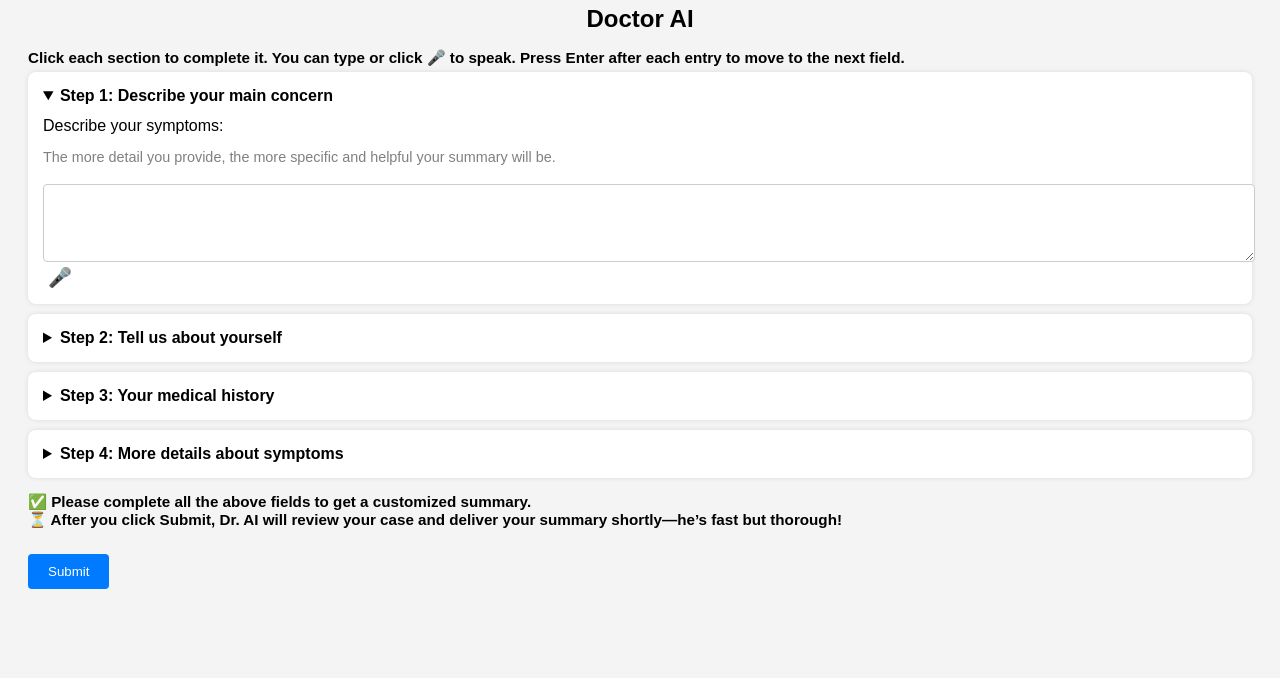
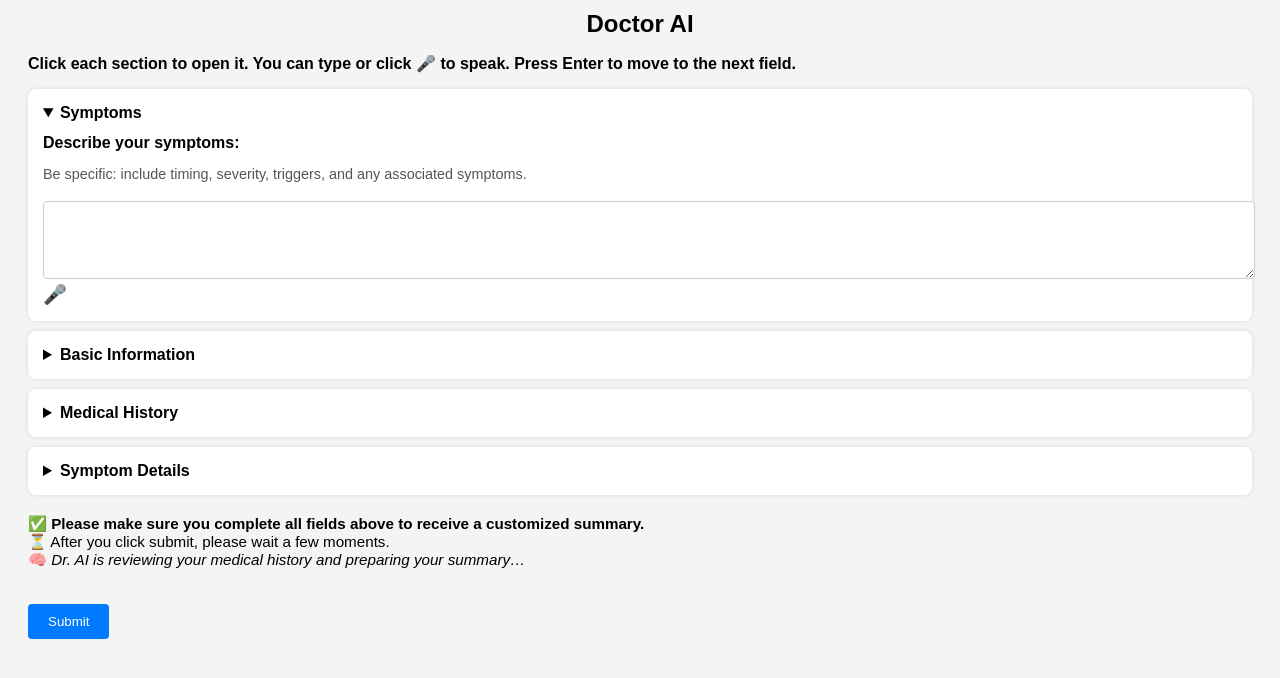
Before and after one commit to Asaabmd/doctor-ai, a Flask app: page / in a window 1280 px wide. Shown: the part 88-766 px from the top of the page. Run offline with Flask 3, Linux system fonts and the light colour scheme.

Commit message:
Final UI with modal, mic for follow-up, instructions, Enter-to-next

```diff
--- a/templates/index.html
+++ b/templates/index.html
@@ -21,7 +21,7 @@
     h1 {
       text-align: center;
       font-size: 24px;
-      margin-top: 5px;
+      margin-top: 10px;
     }
     details {
       background: #fff;
@@ -37,6 +37,7 @@
     label {
       margin-top: 12px;
       display: block;
+      font-weight: bold;
     }
     input[type="text"], input[type="number"], textarea {
       width: 100%;
@@ -46,9 +47,10 @@
       border-radius: 4px;
     }
     .mic-button {
+      margin-top: 5px;
+      margin-bottom: 10px;
       font-size: 1.2em;
       cursor: pointer;
-      margin-left: 5px;
     }
     button {
       margin-top: 20px;
@@ -63,7 +65,7 @@
       background-color: #0056b3;
     }
     .modal {
-      display: flex;
+      display: none;
       position: fixed;
       top: 0; left: 0;
       width: 100%; height: 100%;
@@ -78,16 +80,12 @@
       max-width: 600px;
       max-height: 85%;
       overflow-y: auto;
+      position: relative;
     }
     .close {
       float: right;
       font-size: 1.5rem;
       cursor: pointer;
-    }
-    .instructions {
-      font-weight: bold;
-      margin: 15px 0 5px;
-      font-size: 0.95em;
     }
   </style>
 </head>
@@ -99,81 +97,85 @@
 
   <h1>Doctor AI</h1>
 
-  <p class="instructions">Click each section to complete it. You can type or click 🎤 to speak. Press <strong>Enter</strong> after each entry to move to the next field.</p>
+  <p><strong>Click each section to open it. You can type or click 🎤 to speak. Press Enter to move to the next field.</strong></p>
 
   <form method="POST">
     <details open>
-      <summary>Step 1: Describe your main concern</summary>
+      <summary>Symptoms</summary>
       <label for="symptoms">Describe your symptoms:</label>
-      <p style="font-size: 0.9em; color: gray;">The more detail you provide, the more specific and helpful your summary will be.</p>
+      <p style="font-size: 0.9em; color: #555;">Be specific: include timing, severity, triggers, and any associated symptoms.</p>
       <textarea name="symptoms" id="symptoms" rows="4" required></textarea>
       <span class="mic-button" onclick="startRecognition('symptoms')">🎤</span>
     </details>
 
     <details>
-      <summary>Step 2: Tell us about yourself</summary>
-      <label>Age Range:</label>
-      <input type="text" name="age_range" id="age_range" placeholder="e.g., 30–40">
+      <summary>Basic Information</summary>
+      <label for="age_range">Age Range:</label>
+      <input type="text" name="age_range" id="age_range" placeholder="e.g., 30-40"/>
       <span class="mic-button" onclick="startRecognition('age_range')">🎤</span>
 
-      <label>Sex:</label>
-      <input type="text" name="sex" id="sex" placeholder="e.g., Male, Female">
+      <label for="sex">Sex:</label>
+      <input type="text" name="sex" id="sex" placeholder="e.g., Male/Female/Other"/>
       <span class="mic-button" onclick="startRecognition('sex')">🎤</span>
     </details>
 
     <details>
-      <summary>Step 3: Your medical history</summary>
-      <label>Existing Conditions (What are your current medical problems?):</label>
-      <input type="text" name="existing_conditions" id="existing_conditions">
+      <summary>Medical History</summary>
+      <label for="existing_conditions">Existing Conditions (What are your current medical problems?):</label>
+      <input type="text" name="existing_conditions" id="existing_conditions"/>
       <span class="mic-button" onclick="startRecognition('existing_conditions')">🎤</span>
 
-      <label>Allergies:</label>
-      <input type="text" name="allergies" id="allergies">
+      <label for="allergies">Allergies:</label>
+      <input type="text" name="allergies" id="allergies"/>
       <span class="mic-button" onclick="startRecognition('allergies')">🎤</span>
 
-      <label>Medications:</label>
-      <input type="text" name="medications" id="medications">
+      <label for="medications">Medications (currently taking):</label>
+      <input type="text" name="medications" id="medications"/>
       <span class="mic-button" onclick="startRecognition('medications')">🎤</span>
     </details>
 
     <details>
-      <summary>Step 4: More details about symptoms</summary>
-      <label>Onset (When did symptoms start?):</label>
-      <input type="text" name="onset" id="onset">
+      <summary>Symptom Details</summary>
+      <label for="onset">Onset (When did symptoms start?):</label>
+      <input type="text" name="onset" id="onset"/>
       <span class="mic-button" onclick="startRecognition('onset')">🎤</span>
 
-      <label>What makes it better?</label>
-      <input type="text" name="better" id="better">
+      <label for="better">Better (What makes symptoms better?):</label>
+      <input type="text" name="better" id="better"/>
       <span class="mic-button" onclick="startRecognition('better')">🎤</span>
 
-      <label>What makes it worse?</label>
-      <input type="text" name="worse" id="worse">
+      <label for="worse">Worse (What makes symptoms worse?):</label>
+      <input type="text" name="worse" id="worse"/>
       <span class="mic-button" onclick="startRecognition('worse')">🎤</span>
 
-      <label>Severity (1–10 where 10 is most severe):</label>
-      <input type="number" name="severity" id="severity" min="1" max="10">
+      <label for="severity">Severity (1–10 where 10 is most severe):</label>
+      <input type="number" name="severity" id="severity" min="1" max="10"/>
       <span class="mic-button" onclick="startRecognition('severity')">🎤</span>
 
-      <label>Treatments tried:</label>
-      <input type="text" name="treatments" id="treatments">
+      <label for="treatments">Treatments Tried (e.g., Tylenol, rest):</label>
+      <input type="text" name="treatments" id="treatments"/>
       <span class="mic-button" onclick="startRecognition('treatments')">🎤</span>
     </details>
 
-    <p class="instructions">✅ Please complete all the above fields to get a customized summary.<br>
-    ⏳ After you click Submit, Dr. AI will review your case and deliver your summary shortly—he’s fast but thorough!</p>
+    <p style="margin-top:20px; font-size: 0.95em;">
+      <strong>✅ Please make sure you complete all fields above to receive a customized summary.</strong><br>
+      ⏳ After you click submit, please wait a few moments.<br>
+      🧠 <em>Dr. AI is reviewing your medical history and preparing your summary…</em>
+    </p>
 
     <button type="submit">Submit</button>
   </form>
 
   {% if response %}
-  <div class="modal" style="display:flex;">
+  <div class="modal" style="display:flex;" id="responseModal">
     <div class="modal-content">
-      <span class="close" onclick="this.parentElement.parentElement.style.display='none';">&times;</span>
-      <h3>🩺 Doctor AI Summary:</h3>
+      <span class="close" onclick="document.getElementById('responseModal').style.display='none';">&times;</span>
+      <h3>Doctor AI Summary:</h3>
       <p>{{ response|safe }}</p>
-      <form action="/followup" method="post" style="margin-top:20px;">
-        <label for="followup"><strong>Have a follow-up question?</strong></label>
-        <textarea name="followup" id="followup" rows="3" placeholder="Ask a follow-up..."></textarea>
+
+      <form method="POST" action="/followup">
+        <label for="followup">Have a follow-up question?</label>
+        <textarea name="followup" id="followup" rows="2" placeholder="Ask for clarification or additional info..."></textarea>
         <span class="mic-button" onclick="startRecognition('followup')">🎤</span>
         <button type="submit">Submit Follow-up Question</button>
       </form>
@@ -189,16 +191,24 @@
       recognition.start();
       recognition.onresult = function(event) {
         field.value += (field.value ? ' ' : '') + event.results[0][0].transcript;
+        field.dispatchEvent(new KeyboardEvent('keydown', { key: 'Enter' }));
+      };
+      recognition.onerror = function(event) {
+        alert("Speech recognition error: " + event.error);
       };
     }
 
-    // Enter to auto-scroll
-    document.querySelectorAll("input, textarea").forEach((field, index, fields) => {
-      field.addEventListener("keydown", function(e) {
-        if (e.key === "Enter") {
-          e.preventDefault();
-          const next = fields[index + 1];
-          if (next) next.focus();
+    // Auto-scroll to next field on Enter
+    const fields = document.querySelectorAll('input, textarea');
+    fields.forEach((field, index) => {
+      field.addEventListener("keydown", function(event) {
+        if (event.key === "Enter") {
+          event.preventDefault();
+          const nextField = fields[index + 1];
+          if (nextField) {
+            nextField.focus();
+            nextField.scrollIntoView({ behavior: "smooth", block: "center" });
+          }
         }
       });
     });
```
